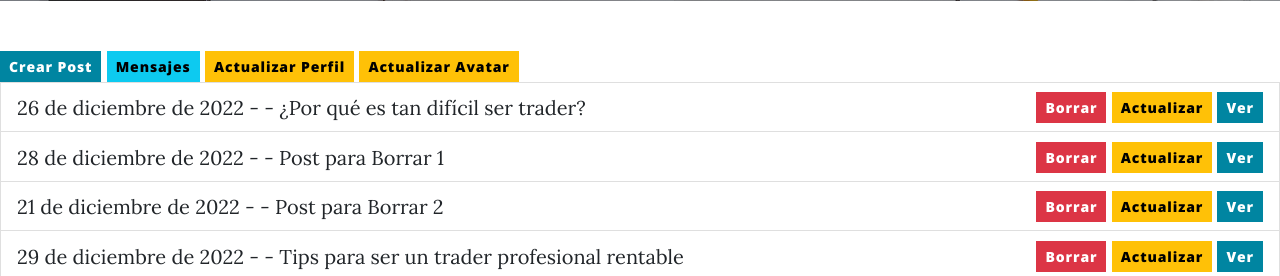
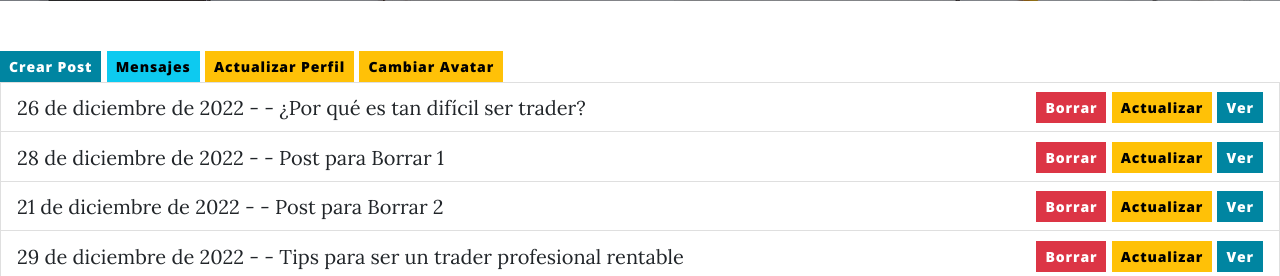
Before and after one commit to a-lacruz/blog_final, a Django app: page /mvlcblog/listar/ in a window 1280 px wide. Shown: the part 399-675 px from the top of the page. Run offline with Django 4.2, Linux system fonts and the light colour scheme; a user stored in the database is signed in; data comes from the database, SQL or seed files in the repository; both versions use the stored data as it was after the commit; some libraries are stand-ins or nearby versions.

Commit message:
Completo; Mejoras Visuales

```diff
--- a/mvlcblog/templates/auth/user_form.html
+++ b/mvlcblog/templates/auth/user_form.html
@@ -8,6 +8,7 @@
             <form method="POST">
                 {% csrf_token %}
                 {{form.as_p}}
+                <div class="form-group text-center mt-5">
                 <input type="submit" value="Actualizar" class="btn btn-primary">
                 <a href="{% url 'mvlcblog-listar' %}" class="btn btn-secondary">Cancelar</a>
             </form>
--- a/mvlcblog/templates/mvlcblog/post_list.html
+++ b/mvlcblog/templates/mvlcblog/post_list.html
@@ -8,7 +8,7 @@
 
 {% if user.is_authenticated %}
 <button type="button" class="btn btn-warning btn-sm" onclick="window.location.href='{% url 'mvlcblog-users-actualizar' user.id %}'">Actualizar Perfil</button>
-<button type="button" class="btn btn-warning btn-sm" onclick="window.location.href='{% url 'mvlcblog-avatars-actualizar' user.id %}'">Actualizar Avatar</button>
+<button type="button" class="btn btn-warning btn-sm" onclick="window.location.href='{% url 'mvlcblog-avatars-actualizar' user.id %}'">Cambiar Avatar</button>
 {% endif %}
 
 <ul class="list-group">
--- a/mvlcblog/views.py
+++ b/mvlcblog/views.py
@@ -64,7 +64,7 @@ class AvatarActualizar(UpdateView):
 
 class UserActualizar(UpdateView):
     model = User
-    fields = ['first_name','last_name', 'email' ]
+    fields = ['first_name','last_name', 'email']
     success_url = reverse_lazy('mvlcblog-listar')
     def get_object(self, *args, **kwargs):
         # Obtener el objeto de la base de datos
@@ -86,7 +86,7 @@ class MensajeCrear(SuccessMessageMixin, CreateView):
     model = Mensaje
     success_url = reverse_lazy("mvlcblog-mensajes-crear")
     fields = ['nombre', 'email', 'texto']
-    success_message = "Mensaje de contacto enviado!!"
+    success_message = "Mensaje enviado satisfactoriamente!!"
 
     def form_valid(self, form):
         response = super().form_valid(form)
```
Also changed, not shown: db.sqlite3.
